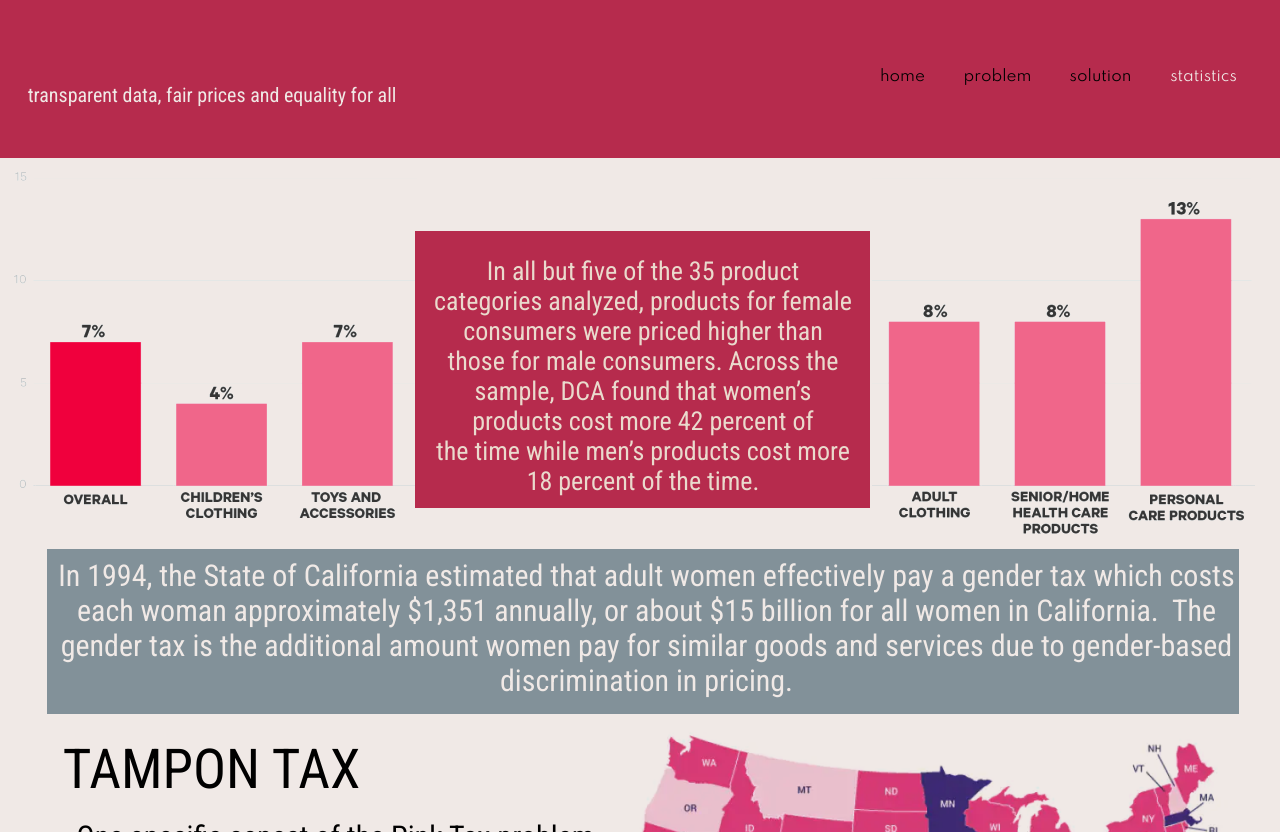
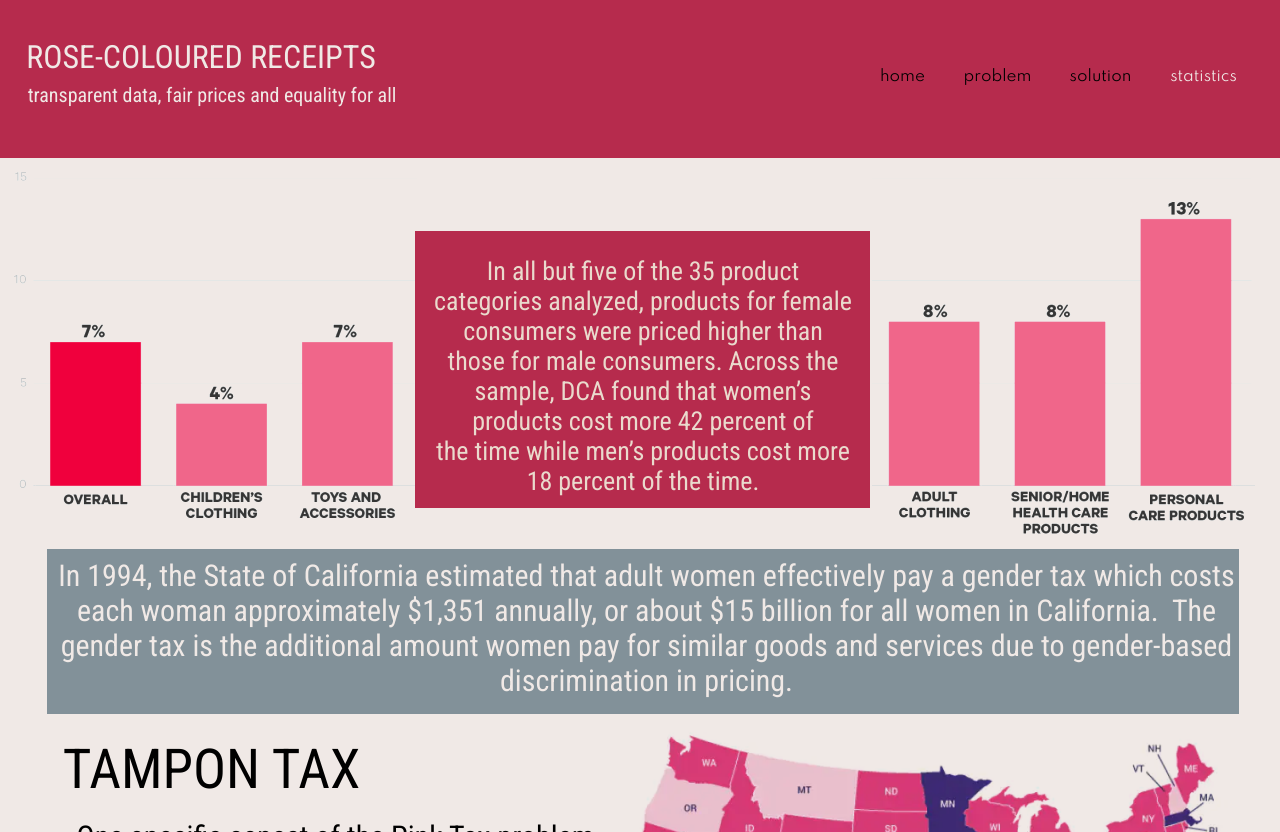
Before and after one commit to suzhentxt/KWK2023, a website built with Parcel: page stats.html in a window 1280 px wide. Built offline with nearby package versions, Linux system fonts and the light colour scheme.

Commit message:
Update stats.css

```diff
--- a/stats.css
+++ b/stats.css
@@ -883,15 +883,16 @@
   width: 1280px;
   height: 158px;
 }
-.rose-tinted-glasses,
+.rose-coloured-receipts2,
 .transparent-data-fair1 {
   position: absolute;
   top: 38px;
-  left: 4px;
+  left: 7px;
   font-size: var(--font-size-13xl);
+  font-family: var(--font-roboto-condensed);
   color: var(--color-linen-200);
   display: inline-block;
-  width: 340px;
+  width: 388px;
   height: 90px;
 }
 .transparent-data-fair1 {
```
